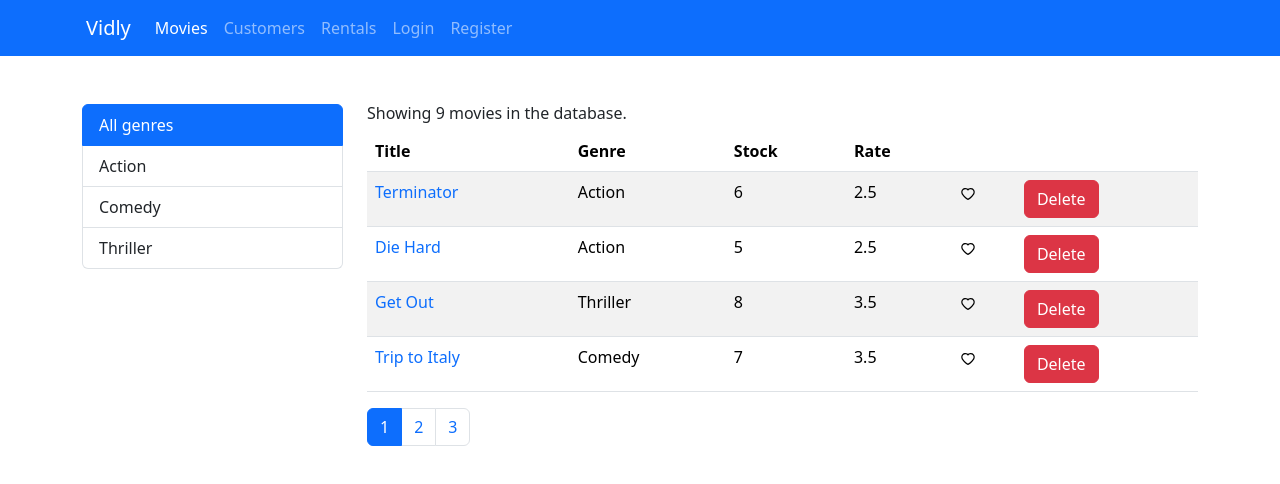
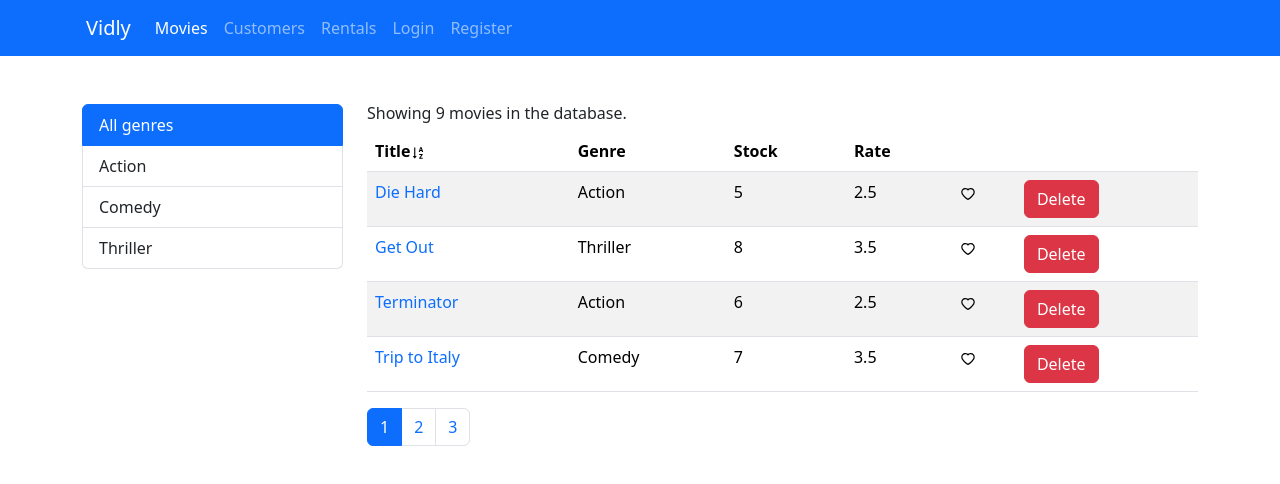
Before and after one commit to Paw565pl/vidly_webapp, a React (Vite) app in the folder frontend/: page /movies in a window 1280 px wide. Shown: the top 484 px of the page. Built offline with nearby package versions, Linux system fonts and the light colour scheme.

Commit message:
bug - fixed sorting links in table

```diff
--- a/frontend/src/components/MoviesTable.tsx
+++ b/frontend/src/components/MoviesTable.tsx
@@ -1,5 +1,4 @@
 import { Button } from "react-bootstrap";
-import { Link } from "react-router-dom";
 import { Movie } from "../services/fakeMovieService";
 import LikeButton from "./common/LikeButton";
 import TableComponent from "./common/TableComponent";
@@ -22,14 +21,7 @@ const MoviesTable = ({ movies }: Props) => {
     },
   ];
 
-  const data = movies.map((movie) => {
-    return {
-      ...movie,
-      title: <Link to={`/movie/${movie._id}`}>{movie.title}</Link>,
-    };
-  });
-
-  return <TableComponent headers={headers} data={data}></TableComponent>;
+  return <TableComponent headers={headers} data={movies}></TableComponent>;
 };
 
 export default MoviesTable;
--- a/frontend/src/components/common/TableComponent.tsx
+++ b/frontend/src/components/common/TableComponent.tsx
@@ -4,6 +4,7 @@ import {
   AiOutlineSortAscending,
   AiOutlineSortDescending,
 } from "react-icons/ai";
+import { Link } from "react-router-dom";
 import resolveObjectPath from "../../utils/resolveObjectPath";
 
 interface Header {
@@ -22,7 +23,7 @@ interface Props {
 }
 
 const TableComponent = ({ headers, data }: Props) => {
-  const [sorting, setSorting] = useState({ value: "", order: "" });
+  const [sorting, setSorting] = useState({ value: "title", order: "asc" });
 
   const handleSort = (sortValue: string) =>
     setSorting((prevSorting) =>
@@ -81,7 +82,13 @@ const TableComponent = ({ headers, data }: Props) => {
           <tr key={rowIndex}>
             {headers.map((header, itemIndex) => (
               <td key={itemIndex}>
-                {renderCell(sortedData[rowIndex], header)}
+                {header.value === "title" ? (
+                  <Link to={`/movie/${sortedData[rowIndex]._id}`}>
+                    {renderCell(sortedData[rowIndex], header)}
+                  </Link>
+                ) : (
+                  renderCell(sortedData[rowIndex], header)
+                )}
               </td>
             ))}
           </tr>
```
